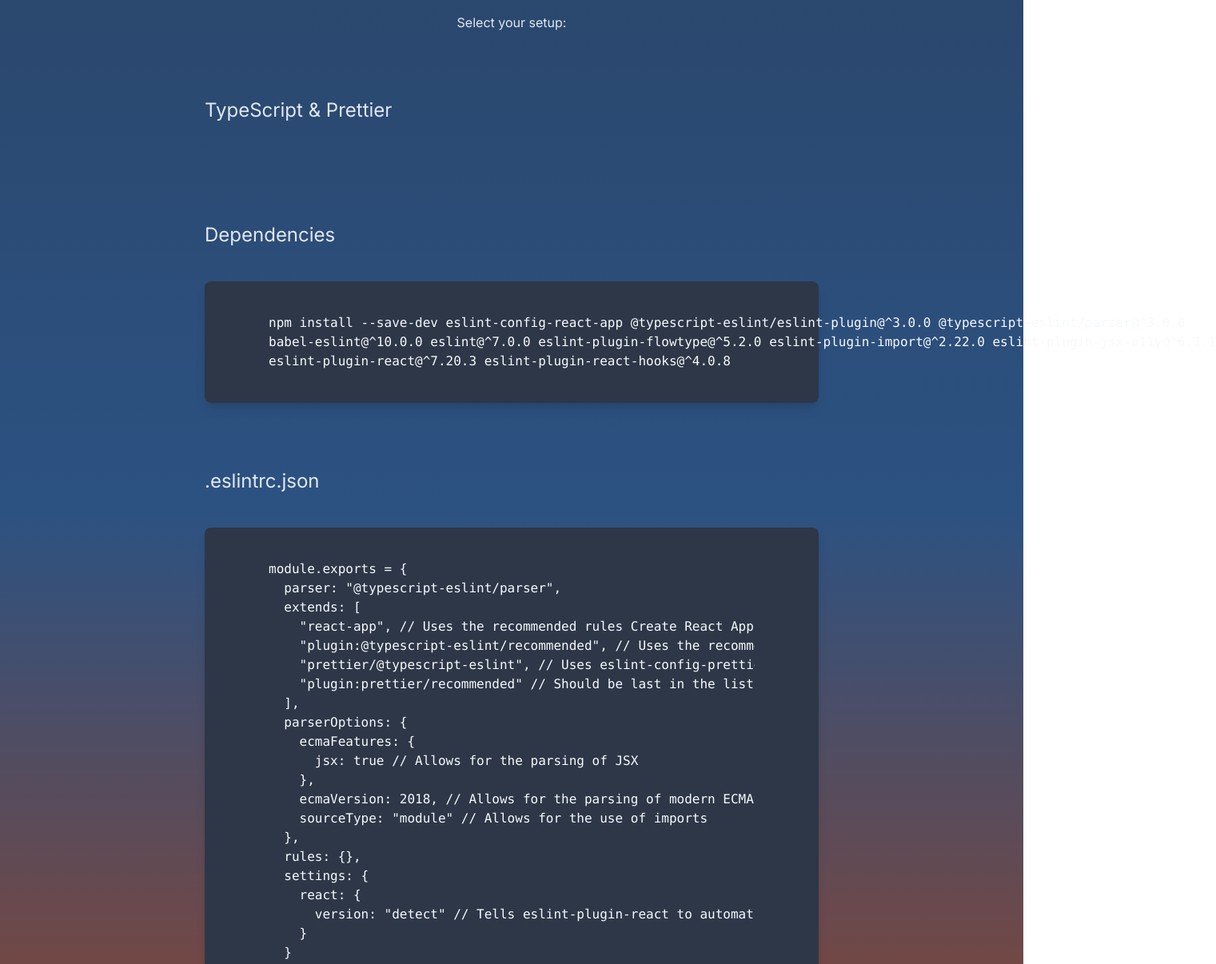
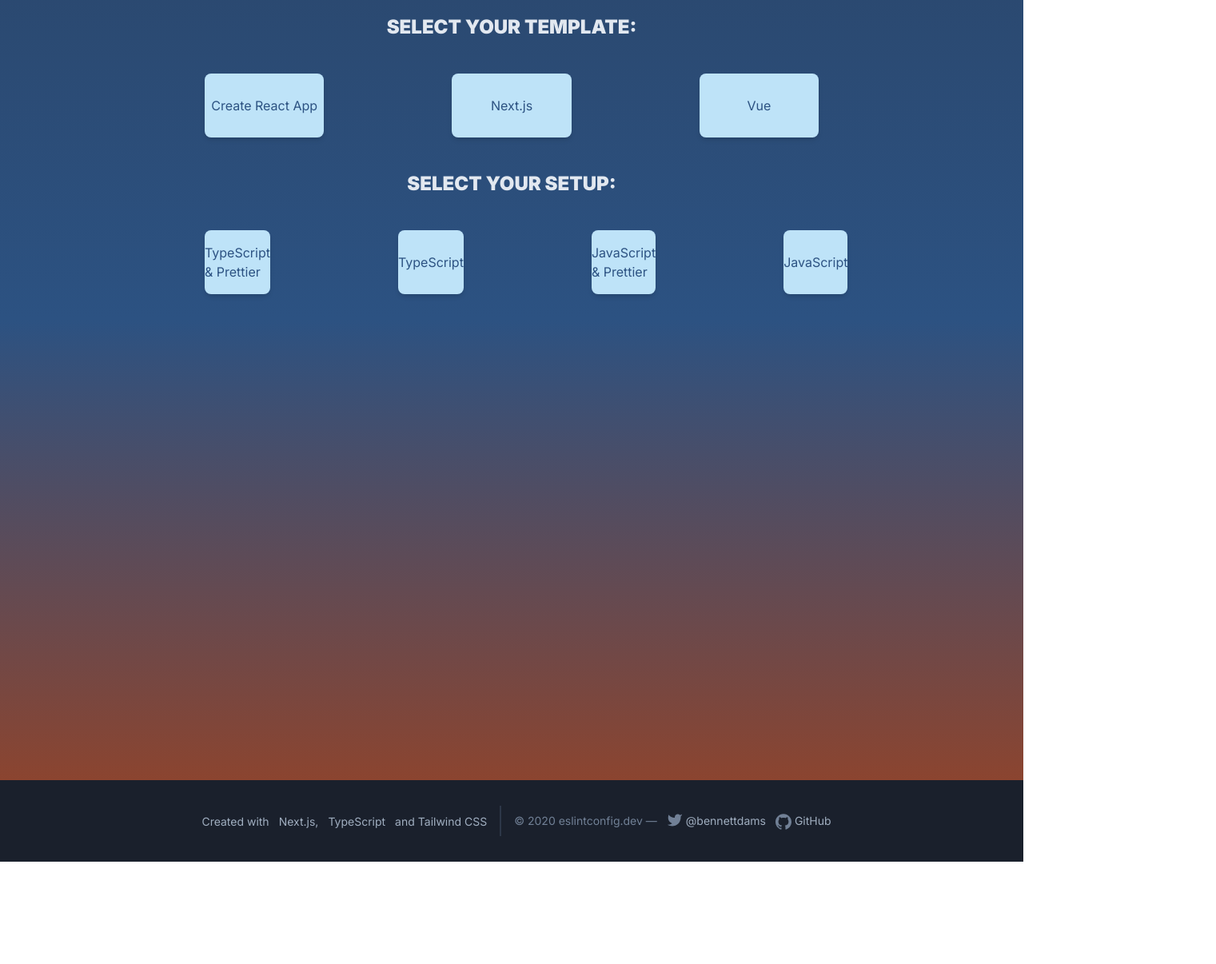
Before and after one commit to bennettdams/eslintconfig.dev, a Next.js app: page /cra in a window 1280 px wide. Shown: the part 280-1486 px from the top of the page at 80% size, 1521 px wide, since content can reach past the window. After the commit the page ends 1358 px from the top, so only its background shows below. Built offline with nearby package versions, Linux system fonts and the light colour scheme.

Commit message:
Update config pages

```diff
--- a/pages/cra/index.tsx
+++ b/pages/cra/index.tsx
@@ -1,50 +1,66 @@
 import React from 'react'
-import { CodeBlock } from '../../components/CodeBlock'
+import Link from 'next/link'
+import { Card } from '../../components/Card'
+import { TemplateSelection } from '../../components/TemplateSelection'
 import { Section } from '../../components/Section'
+import { Title } from '../../components/Title'
 
 export default function PageCreateReactApp() {
   return (
-    <div>
+    <>
       <Section>
-        <p className="text-center">Select your setup:</p>
+        <TemplateSelection />
       </Section>
-      <Section title="TypeScript &amp; Prettier"></Section>
-      <Section title="Dependencies">
-        <CodeBlock>
-          {`npm install --save-dev eslint-config-react-app @typescript-eslint/eslint-plugin@^3.0.0 @typescript-eslint/parser@^3.0.0
-babel-eslint@^10.0.0 eslint@^7.0.0 eslint-plugin-flowtype@^5.2.0 eslint-plugin-import@^2.22.0 eslint-plugin-jsx-a11y@^6.3.1
-eslint-plugin-react@^7.20.3 eslint-plugin-react-hooks@^4.0.8
-`}
-        </CodeBlock>
+      <Section>
+        <Title>Select your setup:</Title>
+
+        <div className="flex mt-10 space-x-40">
+          <div className="flex-1">
+            <Link href="/cra/typescript-prettier">
+              <div>
+                <Card isHoverable>
+                  <div className="h-20 w-full mx-auto flex items-center justify-center">
+                    <a>TypeScript &amp; Prettier</a>
+                  </div>
+                </Card>
+              </div>
+            </Link>
+          </div>
+          <div className="flex-1">
+            <Link href="/cra/typescript">
+              <div>
+                <Card isNotAllowed>
+                  <div className="h-20 w-full mx-auto flex items-center justify-center">
+                    <a>TypeScript</a>
+                  </div>
+                </Card>
+              </div>
+            </Link>
+          </div>
+          <div className="flex-1">
+            <Link href="/cra/javascript-prettier">
+              <div>
+                <Card isHoverable>
+                  <div className="h-20 w-full mx-auto flex items-center justify-center">
+                    <a>JavaScript &amp; Prettier</a>
+                  </div>
+                </Card>
+              </div>
+            </Link>
+          </div>
+          <div className="flex-1">
+            <Link href="/cra/JavaScript">
+              <div>
+                <Card isNotAllowed>
+                  <div className="h-20 w-full mx-auto flex items-center justify-center">
+                    <a>JavaScript</a>
+                  </div>
+                </Card>
+              </div>
+            </Link>
+          </div>
+        </div>
       </Section>
-      <Section title=".eslintrc.json">
-        <CodeBlock isScrollable>
-          {`module.exports = {
-  parser: "@typescript-eslint/parser",
-  extends: [
-    "react-app", // Uses the recommended rules Create React App
-    "plugin:@typescript-eslint/recommended", // Uses the recommended rules from @typescript-eslint/eslint-plugin
-    "prettier/@typescript-eslint", // Uses eslint-config-prettier to disable ESLint rules from @typescript-eslint/eslint-plugin that would conflict with prettier
-    "plugin:prettier/recommended" // Should be last in the list. Enables eslint-plugin-prettier and eslint-config-prettier. This will display prettier errors as ESLint errors. Make sure this is always the last configuration in the extends array.
-  ],
-  parserOptions: {
-    ecmaFeatures: {
-      jsx: true // Allows for the parsing of JSX
-    },
-    ecmaVersion: 2018, // Allows for the parsing of modern ECMAScript features
-    sourceType: "module" // Allows for the use of imports
-  },
-  rules: {},
-  settings: {
-    react: {
-      version: "detect" // Tells eslint-plugin-react to automatically detect the version of React to use
-    }
-  }
-};
-
-`}
-        </CodeBlock>
-      </Section>
-    </div>
+    </>
   )
 }
--- /dev/null
+++ b/pages/cra/typescript-prettier.tsx
@@ -0,0 +1,48 @@
+import React from 'react'
+import { CodeBlock } from '../../components/CodeBlock'
+import { Section } from '../../components/Section'
+import { PageHeader } from '../../components/PageHeader'
+
+export default function PageCreateReactAppTypeScriptPrettier() {
+  return (
+    <div>
+      <PageHeader>TypeScript &amp; Prettier</PageHeader>
+      <Section title="Dependencies">
+        <CodeBlock>
+          {`npm install --save-dev eslint-config-react-app @typescript-eslint/eslint-plugin@^3.0.0 @typescript-eslint/parser@^3.0.0
+babel-eslint@^10.0.0 eslint@^7.0.0 eslint-plugin-flowtype@^5.2.0 eslint-plugin-import@^2.22.0 eslint-plugin-jsx-a11y@^6.3.1
+eslint-plugin-react@^7.20.3 eslint-plugin-react-hooks@^4.0.8
+`}
+        </CodeBlock>
+      </Section>
+      <Section title=".eslintrc.json">
+        <CodeBlock isScrollable>
+          {`module.exports = {
+  parser: "@typescript-eslint/parser",
+  extends: [
+    "react-app", // Uses the recommended rules Create React App
+    "plugin:@typescript-eslint/recommended", // Uses the recommended rules from @typescript-eslint/eslint-plugin
+    "prettier/@typescript-eslint", // Uses eslint-config-prettier to disable ESLint rules from @typescript-eslint/eslint-plugin that would conflict with prettier
+    "plugin:prettier/recommended" // Should be last in the list. Enables eslint-plugin-prettier and eslint-config-prettier. This will display prettier errors as ESLint errors. Make sure this is always the last configuration in the extends array.
+  ],
+  parserOptions: {
+    ecmaFeatures: {
+      jsx: true // Allows for the parsing of JSX
+    },
+    ecmaVersion: 2018, // Allows for the parsing of modern ECMAScript features
+    sourceType: "module" // Allows for the use of imports
+  },
+  rules: {},
+  settings: {
+    react: {
+      version: "detect" // Tells eslint-plugin-react to automatically detect the version of React to use
+    }
+  }
+};
+
+`}
+        </CodeBlock>
+      </Section>
+    </div>
+  )
+}
--- a/pages/index.tsx
+++ b/pages/index.tsx
@@ -1,6 +1,6 @@
 import Head from 'next/head'
-import Link from 'next/link'
-import { Card } from '../components/Card'
+import { TemplateSelection } from '../components/TemplateSelection'
+import { Section } from '../components/Section'
 
 export const Home = (): JSX.Element => (
   <>
@@ -10,43 +10,9 @@
     </Head>
 
     <main>
-      <h2 className="text-xl text-center font-bold">Select your template:</h2>
-
-      <div className="flex mt-20 space-x-40">
-        <div className="flex-1">
-          <Link href="/cra">
-            <div>
-              <Card isHoverable>
-                <div className="h-20 w-full mx-auto flex items-center justify-center">
-                  <a>Create React App</a>
-                </div>
-              </Card>
-            </div>
-          </Link>
-        </div>
-        <div className="flex-1">
-          <Link href="/nextjs">
-            <div>
-              <Card isNotAllowed>
-                <div className="h-20 w-full mx-auto flex items-center justify-center">
-                  <a>Next.js</a>
-                </div>
-              </Card>
-            </div>
-          </Link>
-        </div>
-        <div className="flex-1">
-          <Link href="/vue">
-            <div>
-              <Card isNotAllowed>
-                <div className="h-20 w-full mx-auto flex items-center justify-center">
-                  <a>Vue</a>
-                </div>
-              </Card>
-            </div>
-          </Link>
-        </div>
-      </div>
+      <Section>
+        <TemplateSelection />
+      </Section>
     </main>
   </>
 )
```
